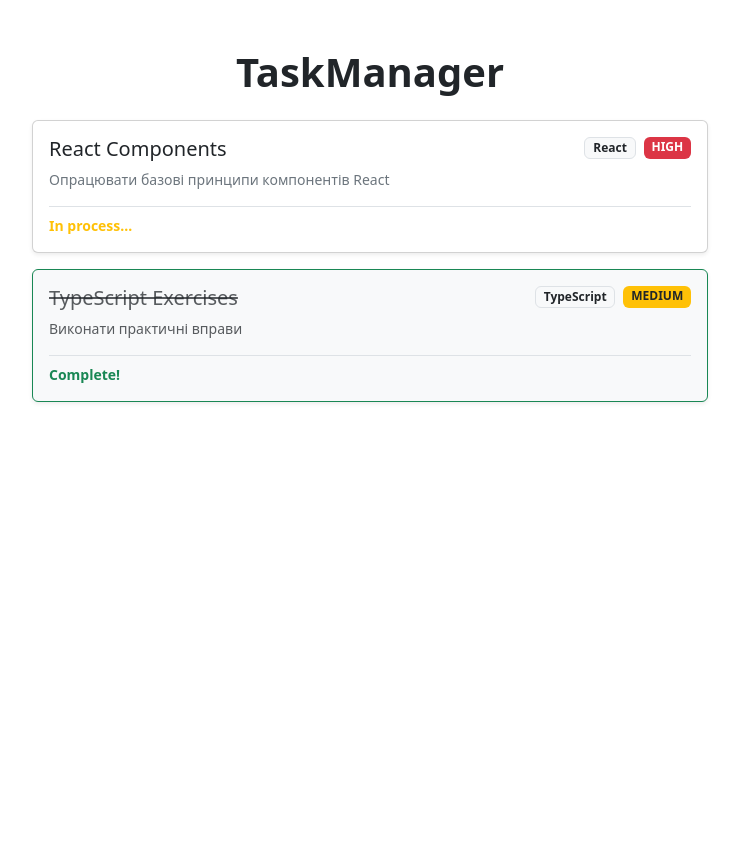
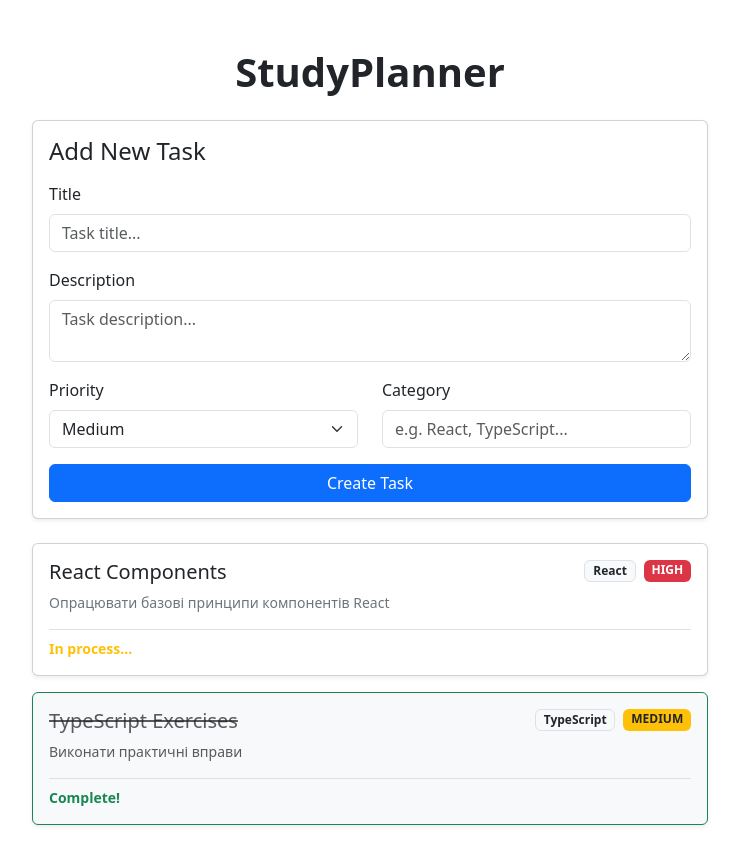
Before and after one commit to denys-samoilov/study-planner-app, a React (Vite) app: page / in a window 1280 px wide. Shown: the top 864 px of the page, without its empty margins (270-1009 px from the left). Before the commit the page ends 800 px from the top, so only its background shows below. Built offline with nearby package versions, Linux system fonts and the light colour scheme.

Commit message:
feat: implement TaskForm for adding new tasks

```diff
--- a/src/App.tsx
+++ b/src/App.tsx
@@ -1,20 +1,25 @@
 import { useState } from 'react';
 import { Task } from './types/task';
 import { TaskList } from './components/TaskList';
+import { TaskForm } from './components/TaskForm';
 import { initialTasks } from './data/initialTasks';
 
 export function App() {
+  const [tasks, setTasks] = useState<Task[]>(initialTasks);
+
+  function handleAddTask(newTask: Task): void {
+    setTasks((prevTasks) => [newTask, ...prevTasks]);
+  };
 
   return (
     <div className="container py-5" style={{ maxWidth: '700px' }}>
       <header className="text-center mb-4">
-        <h1 className="fw-bold">TaskManager</h1>
+        <h1 className="fw-bold">StudyPlanner</h1>
       </header>
 
-      <TaskList
-        tasks={initialTasks}
+      <TaskForm onAddTask={handleAddTask} />
 
-      />
+      <TaskList tasks={tasks} />
     </div>
   );
 }
--- a/src/components/TaskForm.tsx
+++ b/src/components/TaskForm.tsx
@@ -0,0 +1,99 @@
+import { useState } from 'react';
+import { Task, type Priority } from '../types/task';
+
+class TaskFormProps {
+  onAddTask: (task: Task) => void;
+
+  constructor(onAddTask: (task: Task) => void){
+    this.onAddTask = onAddTask;
+  }
+}
+
+export function TaskForm({ onAddTask }: TaskFormProps) {
+  const [title, setTitle] = useState('');
+  const [description, setDescription] = useState('');
+  const [priority, setPriority] = useState<Priority>('medium');
+  const [category, setCategory] = useState('');
+
+  const handleSubmit = (e: React.FormEvent<HTMLFormElement>) => {
+    e.preventDefault();
+    if (!title) return;
+
+    const newTask = new Task(
+      Date.now(),
+      title,
+      description,
+      false,
+      priority,
+      category
+    );
+
+    onAddTask(newTask);
+
+    setTitle('');
+    setDescription('');
+    setPriority('medium');
+    setCategory('');
+  };
+
+  return (
+    <div className="card shadow-sm mb-4">
+      <div className="card-body">
+        <h4 className="card-title mb-3">Add New Task</h4>
+        <form onSubmit={handleSubmit}>
+          <div className="mb-3">
+            <label className="form-label">Title</label>
+            <input
+              type="text"
+              className="form-control"
+              placeholder="Task title..."
+              value={title}
+              onChange={(e) => setTitle(e.target.value)}
+              required
+            />
+          </div>
+
+          <div className="mb-3">
+            <label className="form-label">Description</label>
+            <textarea
+              className="form-control"
+              placeholder="Task description..."
+              value={description}
+              onChange={(e) => setDescription(e.target.value)}
+            />
+          </div>
+
+          <div className="row mb-3">
+            <div className="col-md-6 mb-3 mb-md-0">
+              <label className="form-label">Priority</label>
+              <select
+                className="form-select"
+                value={priority}
+                onChange={(e) => setPriority(e.target.value as Priority)}
+              >
+                <option value="low">Low</option>
+                <option value="medium">Medium</option>
+                <option value="high">High</option>
+              </select>
+            </div>
+
+            <div className="col-md-6">
+              <label className="form-label">Category</label>
+              <input
+                type="text"
+                className="form-control"
+                placeholder="e.g. React, TypeScript..."
+                value={category}
+                onChange={(e) => setCategory(e.target.value)}
+              />
+            </div>
+          </div>
+
+          <button type="submit" className="btn btn-primary w-100">
+            Create Task
+          </button>
+        </form>
+      </div>
+    </div>
+  );
+}
--- a/src/components/TaskItem.tsx
+++ b/src/components/TaskItem.tsx
@@ -1,7 +1,11 @@
 import { Task } from '../types/task';
 
-interface TaskItemProps {
+class TaskItemProps {
   task: Task;
+  constructor(task: Task)
+  {
+    this.task = task;
+  }
 }
 
 export function TaskItem({ task }: TaskItemProps) {
--- a/src/components/TaskList.tsx
+++ b/src/components/TaskList.tsx
@@ -1,8 +1,12 @@
 import { Task } from '../types/task';
 import { TaskItem } from './TaskItem';
 
-interface TaskListProps {
+class TaskListProps {
   tasks: Task[];
+
+  constructor(tasks: Task[]){
+    this.tasks = tasks;
+  }
 }
 
 export function TaskList({ tasks }: TaskListProps) {
@@ -18,6 +22,7 @@ export function TaskList({ tasks }: TaskListProps) {
     <div>
       {tasks.map((task) => (
         <TaskItem
+          key={task.id}
           task={task}
         />
       ))}
```
